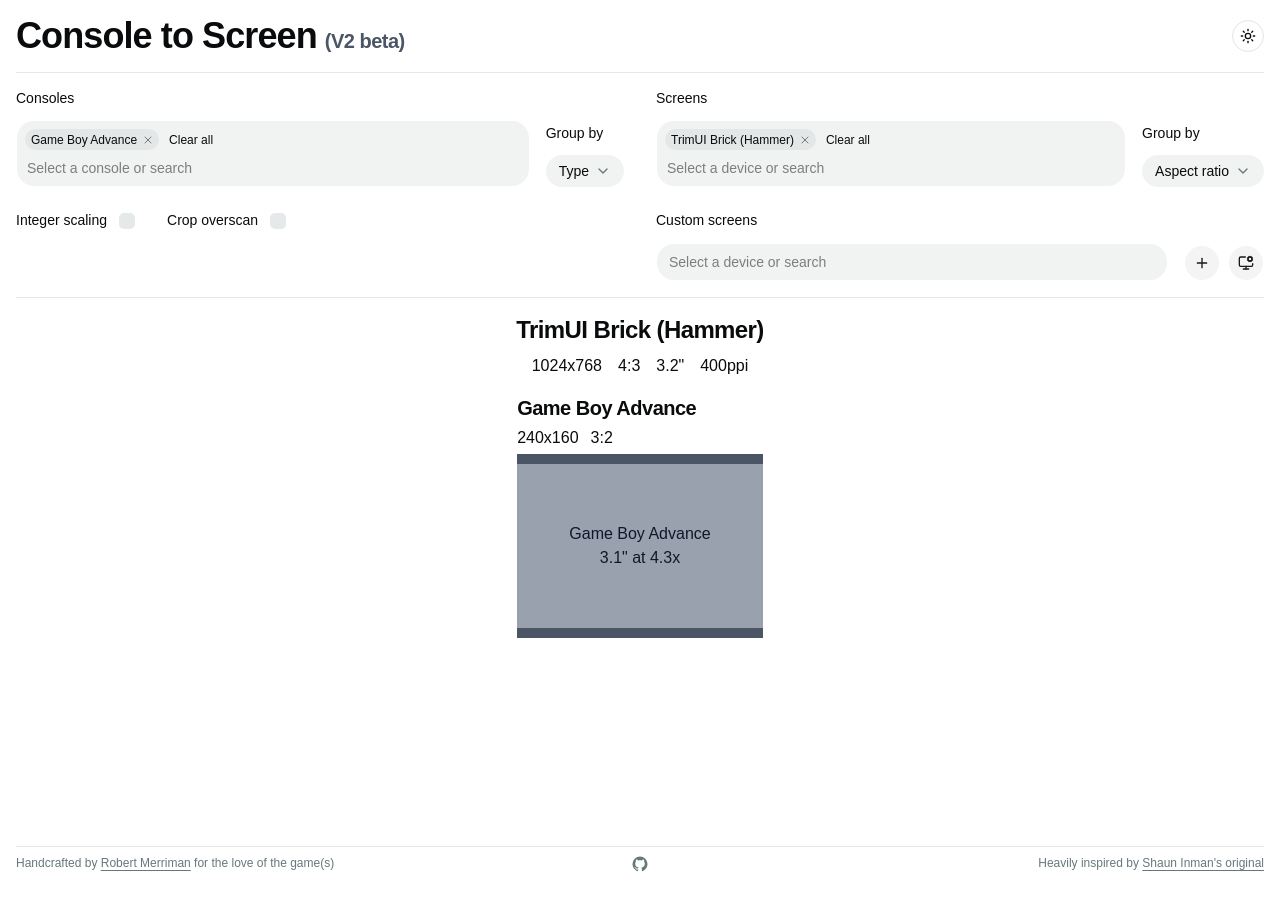
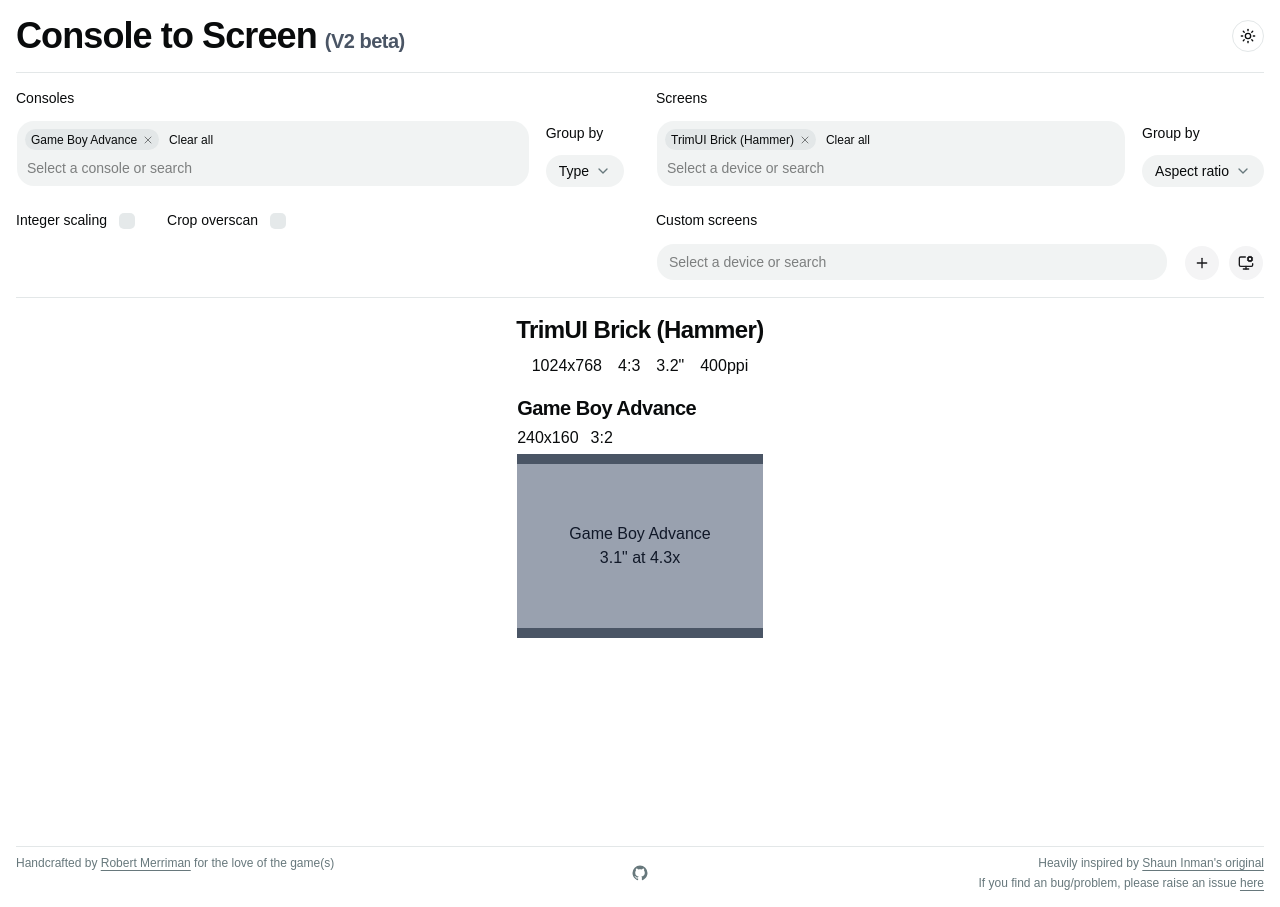
Before and after one commit to RobertBMerriman/console-to-screen, a React (Vite) app: page / in a window 1280 px wide. Built offline with nearby package versions, Linux system fonts and the light colour scheme.

Commit message:
Add link to raise issue on Github

```diff
--- a/src/components/Footer.tsx
+++ b/src/components/Footer.tsx
@@ -22,12 +22,21 @@
           </a>
         </div>
 
-        <Muted size="xs" className="text-center max-sm:order-2 sm:text-right">
-          Heavily inspired by{' '}
-          <a href="https://shauninman.com/utils/screens/" target="_blank">
-            Shaun Inman's original
-          </a>
-        </Muted>
+        <div className="flex flex-col gap-2 max-sm:order-2 sm:gap-1">
+          <Muted size="xs" className="text-center sm:text-right">
+            Heavily inspired by{' '}
+            <a href="https://shauninman.com/utils/screens/" target="_blank">
+              Shaun Inman's original
+            </a>
+          </Muted>
+
+          <Muted size="xs" className="text-center sm:text-right">
+            If you find an bug/problem, please raise an issue{' '}
+            <a href="https://github.com/RobertBMerriman/console-to-screen/issues" target="_blank">
+              here
+            </a>
+          </Muted>
+        </div>
       </div>
     </div>
   )
```
